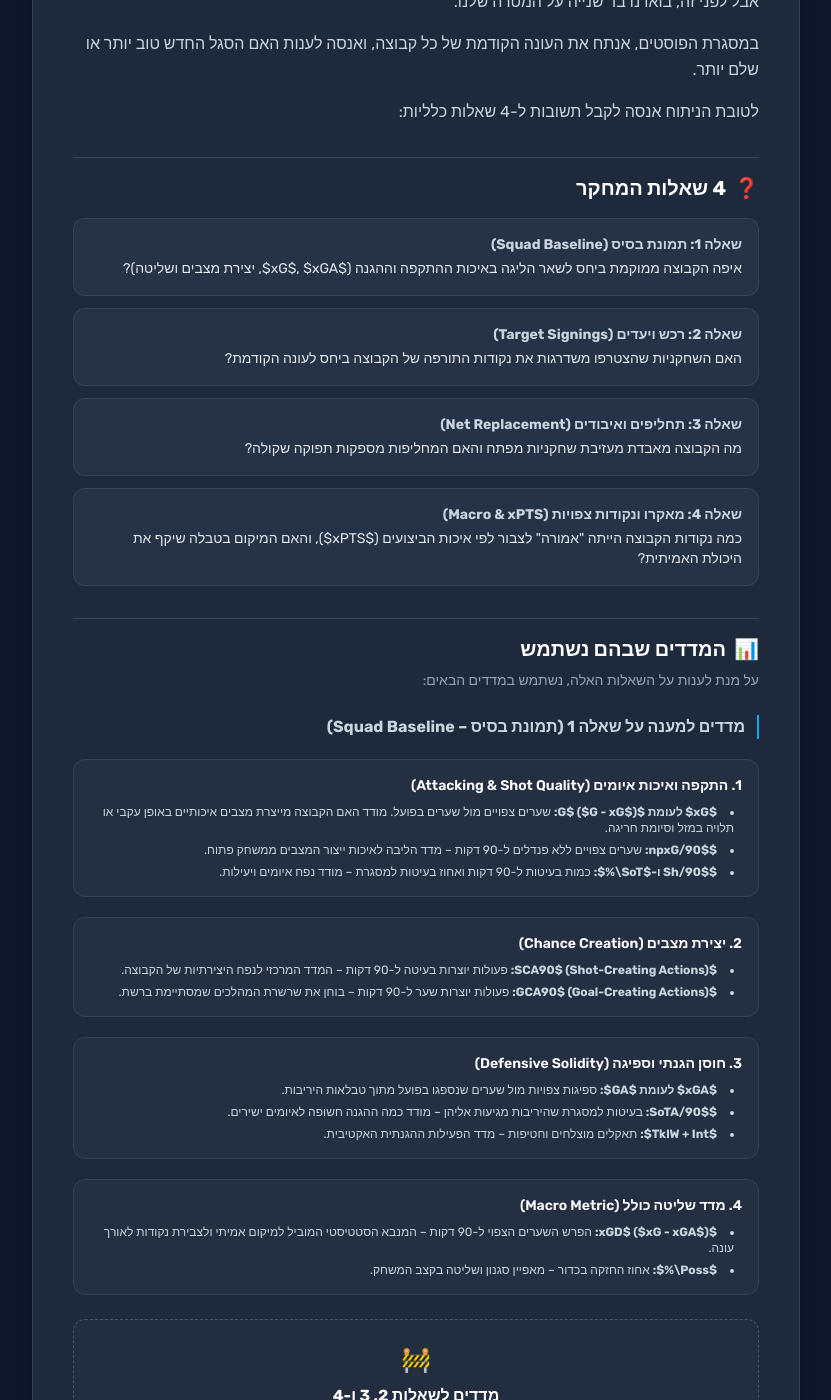
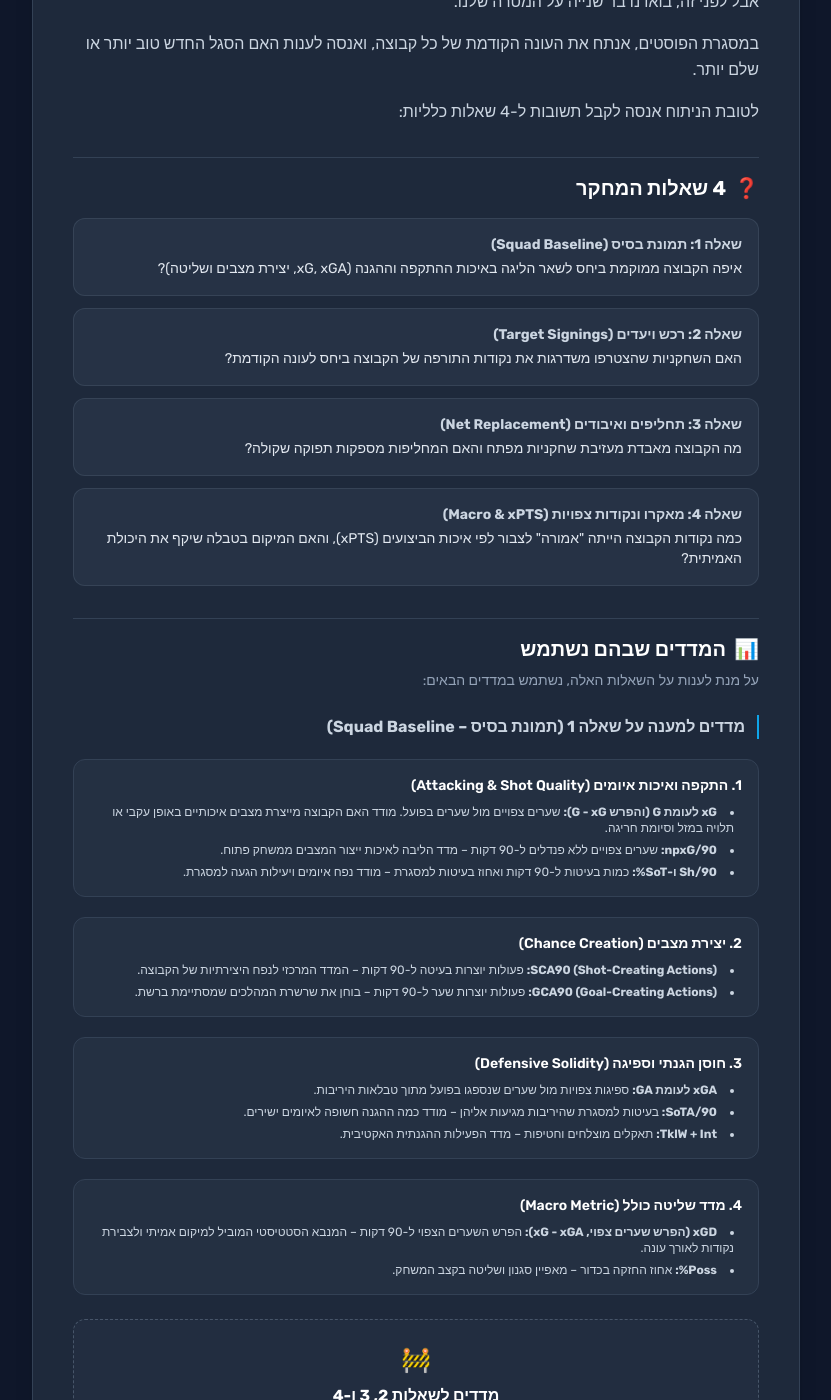
Before and after one commit to davidkorenblit/wsl-data-hub, a Jekyll site: the page built from methodology.md, in a window 1280 px wide and 1400 px high, scrolled down 446 px. Shown: the whole window, without its empty margins (224-1055 px from the left). Built offline with Jekyll 4.4.1, drawn with Linux system fonts in a browser that asks for light colours; nearby versions of some CDN libraries.

Commit message:
Fix: Route methodology card to /methodology/ and clean plain text metric notation

```diff
--- a/methodology.md
+++ b/methodology.md
@@ -52,7 +52,7 @@ permalink: /methodology/
       <div class="space-y-3">
         <div class="p-4 bg-surface-700/40 rounded-xl border border-surface-600/50">
           <p class="font-bold text-brand-400 text-sm mb-1">שאלה 1: תמונת בסיס (Squad Baseline)</p>
-          <p class="text-sm text-slate-200">איפה הקבוצה ממוקמת ביחס לשאר הליגה באיכות ההתקפה וההגנה ($xG$, $xGA$, יצירת מצבים ושליטה)?</p>
+          <p class="text-sm text-slate-200">איפה הקבוצה ממוקמת ביחס לשאר הליגה באיכות ההתקפה וההגנה (xG, xGA, יצירת מצבים ושליטה)?</p>
         </div>
 
         <div class="p-4 bg-surface-700/40 rounded-xl border border-surface-600/50">
@@ -67,7 +67,7 @@ permalink: /methodology/
 
         <div class="p-4 bg-surface-700/40 rounded-xl border border-surface-600/50">
           <p class="font-bold text-brand-400 text-sm mb-1">שאלה 4: מאקרו ונקודות צפויות (Macro & xPTS)</p>
-          <p class="text-sm text-slate-200">כמה נקודות הקבוצה הייתה "אמורה" לצבור לפי איכות הביצועים ($xPTS$), והאם המיקום בטבלה שיקף את היכולת האמיתית?</p>
+          <p class="text-sm text-slate-200">כמה נקודות הקבוצה הייתה "אמורה" לצבור לפי איכות הביצועים (xPTS), והאם המיקום בטבלה שיקף את היכולת האמיתית?</p>
         </div>
       </div>
     </section>
@@ -94,9 +94,9 @@ permalink: /methodology/
         <div class="bg-surface-700/30 p-4 rounded-xl space-y-2 border border-surface-700">
           <p class="font-semibold text-white text-sm">1. התקפה ואיכות איומים (Attacking & Shot Quality)</p>
           <ul class="list-disc list-inside text-xs text-slate-300 space-y-1.5 pr-2">
-            <li><strong>$xG$ לעומת $G$ ($G - xG$):</strong> שערים צפויים מול שערים בפועל. מודד האם הקבוצה מייצרת מצבים איכותיים באופן עקבי או תלויה במזל וסיומת חריגה.</li>
-            <li><strong>$npxG/90$:</strong> שערים צפויים ללא פנדלים ל-90 דקות – מדד הליבה לאיכות ייצור המצבים ממשחק פתוח.</li>
-            <li><strong>$Sh/90$ ו-$SoT\%$:</strong> כמות בעיטות ל-90 דקות ואחוז בעיטות למסגרת – מודד נפח איומים ויעילות.</li>
+            <li><strong>xG לעומת G (והפרש G - xG):</strong> שערים צפויים מול שערים בפועל. מודד האם הקבוצה מייצרת מצבים איכותיים באופן עקבי או תלויה במזל וסיומת חריגה.</li>
+            <li><strong>npxG/90:</strong> שערים צפויים ללא פנדלים ל-90 דקות – מדד הליבה לאיכות ייצור המצבים ממשחק פתוח.</li>
+            <li><strong>Sh/90 ו-SoT%:</strong> כמות בעיטות ל-90 דקות ואחוז בעיטות למסגרת – מודד נפח איומים ויעילות הגעה למסגרת.</li>
           </ul>
         </div>
 
@@ -104,8 +104,8 @@ permalink: /methodology/
         <div class="bg-surface-700/30 p-4 rounded-xl space-y-2 border border-surface-700">
           <p class="font-semibold text-white text-sm">2. יצירת מצבים (Chance Creation)</p>
           <ul class="list-disc list-inside text-xs text-slate-300 space-y-1.5 pr-2">
-            <li><strong>$SCA90$ (Shot-Creating Actions):</strong> פעולות יוצרות בעיטה ל-90 דקות – המדד המרכזי לנפח היצירתיות של הקבוצה.</li>
-            <li><strong>$GCA90$ (Goal-Creating Actions):</strong> פעולות יוצרות שער ל-90 דקות – בוחן את שרשרת המהלכים שמסתיימת ברשת.</li>
+            <li><strong>SCA90 (Shot-Creating Actions):</strong> פעולות יוצרות בעיטה ל-90 דקות – המדד המרכזי לנפח היצירתיות של הקבוצה.</li>
+            <li><strong>GCA90 (Goal-Creating Actions):</strong> פעולות יוצרות שער ל-90 דקות – בוחן את שרשרת המהלכים שמסתיימת ברשת.</li>
           </ul>
         </div>
 
@@ -113,9 +113,9 @@ permalink: /methodology/
         <div class="bg-surface-700/30 p-4 rounded-xl space-y-2 border border-surface-700">
           <p class="font-semibold text-white text-sm">3. חוסן הגנתי וספיגה (Defensive Solidity)</p>
           <ul class="list-disc list-inside text-xs text-slate-300 space-y-1.5 pr-2">
-            <li><strong>$xGA$ לעומת $GA$:</strong> ספיגות צפויות מול שערים שנספגו בפועל מתוך טבלאות היריבות.</li>
-            <li><strong>$SoTA/90$:</strong> בעיטות למסגרת שהיריבות מגיעות אליהן – מודד כמה ההגנה חשופה לאיומים ישירים.</li>
-            <li><strong>$TklW + Int$:</strong> תאקלים מוצלחים וחטיפות – מדד הפעילות ההגנתית האקטיבית.</li>
+            <li><strong>xGA לעומת GA:</strong> ספיגות צפויות מול שערים שנספגו בפועל מתוך טבלאות היריבות.</li>
+            <li><strong>SoTA/90:</strong> בעיטות למסגרת שהיריבות מגיעות אליהן – מודד כמה ההגנה חשופה לאיומים ישירים.</li>
+            <li><strong>TklW + Int:</strong> תאקלים מוצלחים וחטיפות – מדד הפעילות ההגנתית האקטיבית.</li>
           </ul>
         </div>
 
@@ -123,8 +123,8 @@ permalink: /methodology/
         <div class="bg-surface-700/30 p-4 rounded-xl space-y-2 border border-surface-700">
           <p class="font-semibold text-white text-sm">4. מדד שליטה כולל (Macro Metric)</p>
           <ul class="list-disc list-inside text-xs text-slate-300 space-y-1.5 pr-2">
-            <li><strong>$xGD$ ($xG - xGA$):</strong> הפרש השערים הצפוי ל-90 דקות – המנבא הסטטיסטי המוביל למיקום אמיתי ולצבירת נקודות לאורך עונה.</li>
-            <li><strong>$Poss\%$:</strong> אחוז החזקה בכדור – מאפיין סגנון ושליטה בקצב המשחק.</li>
+            <li><strong>xGD (הפרש שערים צפוי, xG - xGA):</strong> הפרש השערים הצפוי ל-90 דקות – המנבא הסטטיסטי המוביל למיקום אמיתי ולצבירת נקודות לאורך עונה.</li>
+            <li><strong>Poss%:</strong> אחוז החזקה בכדור – מאפיין סגנון ושליטה בקצב המשחק.</li>
           </ul>
         </div>
 
```
Also changed, not shown: index.md (+2 -2 lines).
